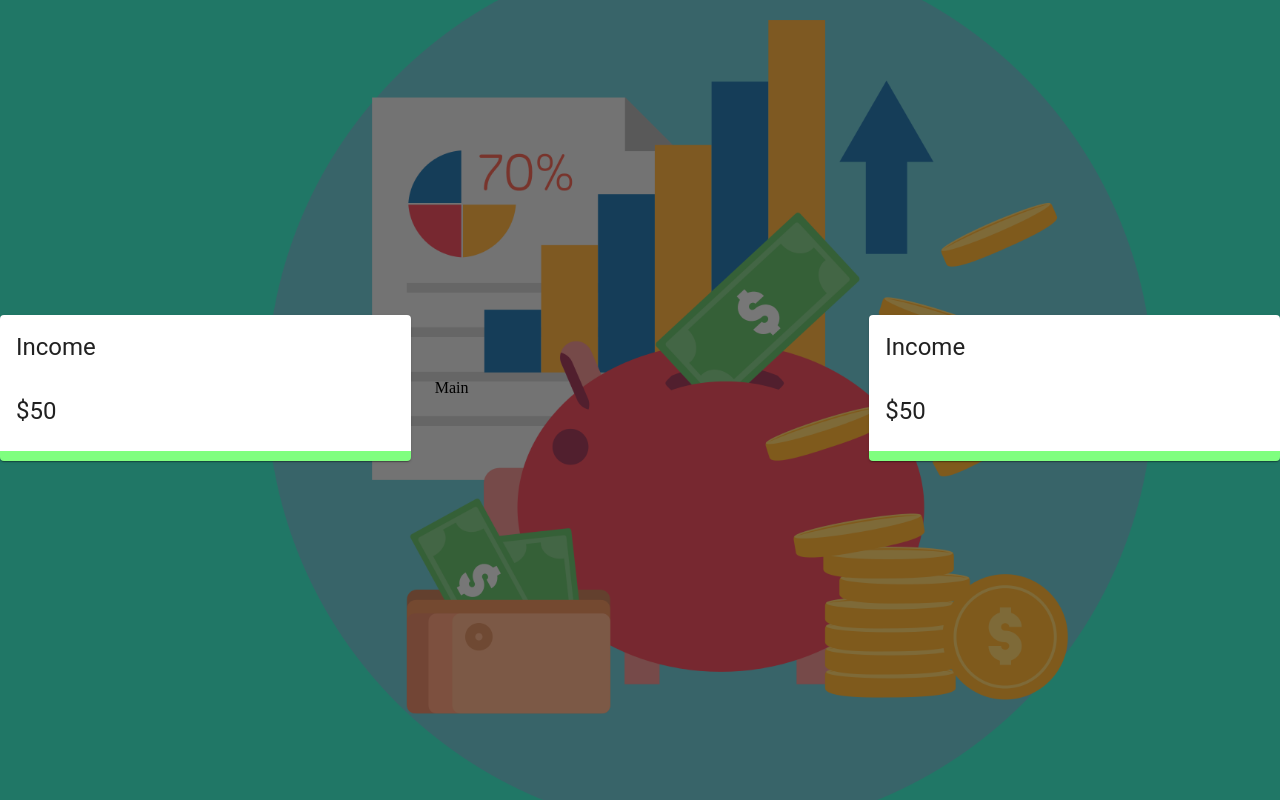
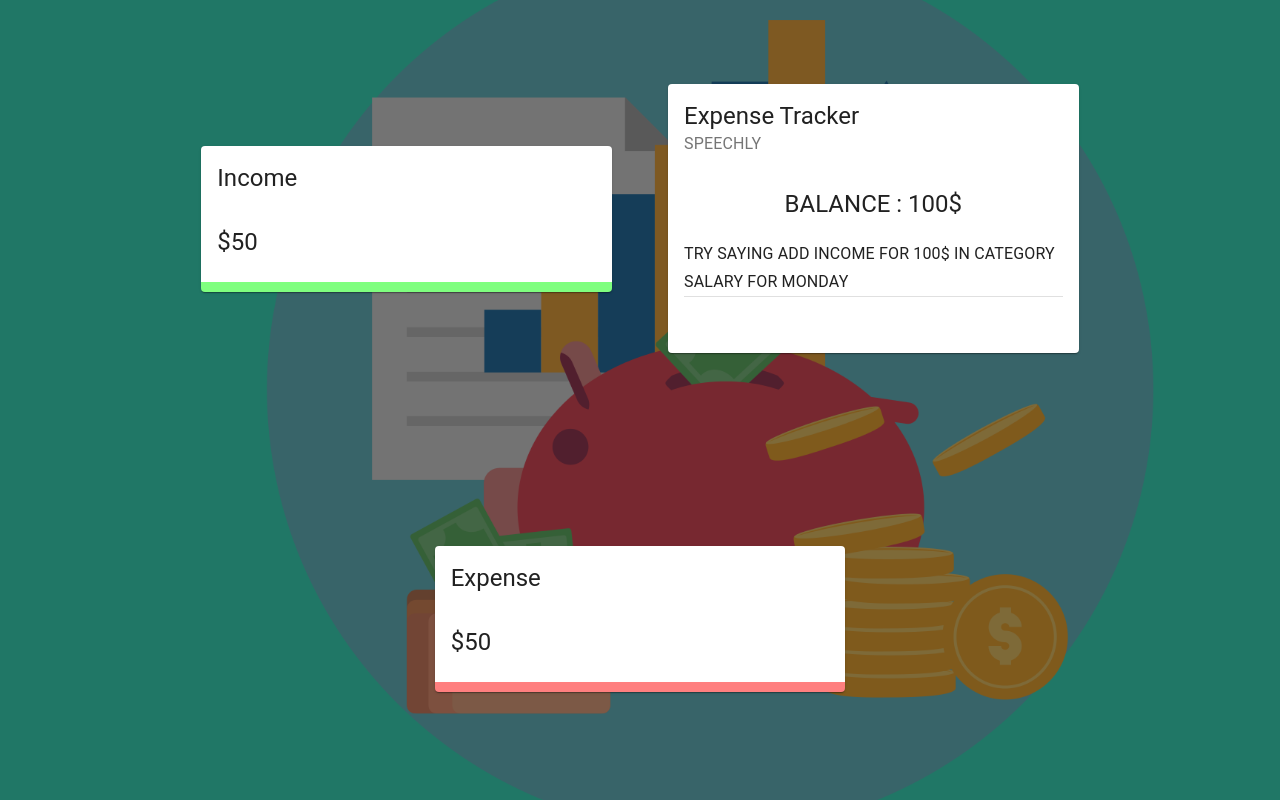
Before and after one commit to Assassin1771/EXPENSE-TRACKER, a React (Create React App) app in the folder app/: page / in a window 1280 px wide. Built offline with nearby package versions, Linux system fonts and the light colour scheme.

Commit message:
Center or Main component added

```diff
--- a/app/src/App.js
+++ b/app/src/App.js
@@ -1,30 +1,34 @@
 import React from "react";
 import Details from "./components/Details/Details";
+import Main from "./components/Main/Main";
 import { Grid } from "@material-ui/core";
 import useStyles from "./styles";
 
-const app = () => {
+const App = () => {
+  const classes = useStyles();
+
   return (
     <>
       <Grid
         container
+        className={classes.grid}
         spacing={3}
         alignItems="center"
         justify="center"
         style={{ height: "100vh" }}
       >
         <Grid item xs={12} sm={4}>
-          <Details />
+          <Details title="Income" />
         </Grid>
         <Grid item xs={12} sm={4}>
-          Main
+          <Main />
         </Grid>
         <Grid item xs={12} sm={4}>
-          <Details />
+          <Details title="Expense" />
         </Grid>
       </Grid>
     </>
   );
 };
 
-export default app;
+export default App;
--- a/app/src/components/Details/Details.js
+++ b/app/src/components/Details/Details.js
@@ -3,12 +3,12 @@ import { Card, CardHeader, CardContent, Typography } from "@material-ui/core";
 import { Doughnut } from "react-chartjs-2";
 import useStyles from "./style";
 
-const Details = () => {
+const Details = ({ title }) => {
   const classes = useStyles();
   return (
     <>
-      <Card className={classes.income}>
-        <CardHeader title="Income" />
+      <Card className={title === "Income" ? classes.income : classes.expense}>
+        <CardHeader title={title} />
         <CardContent>
           <Typography variant="h5">$50</Typography>
           {/* <Doughnut data="DATA" /> */}
--- /dev/null
+++ b/app/src/components/Main/Main.js
@@ -0,0 +1,43 @@
+import React from "react";
+import {
+  Card,
+  CardHeader,
+  CardContent,
+  Typography,
+  Grid,
+  Divider,
+} from "@material-ui/core";
+import useStyles from "./styles";
+
+const Main = () => {
+  const classes = useStyles();
+  return (
+    <>
+      <Card className={classes.root}>
+        <CardHeader title="Expense Tracker" subheader="SPEECHLY" />
+        <CardContent>
+          <Typography align="center" variant="h5">
+            BALANCE : 100$
+          </Typography>
+          <Typography
+            variant="subtitle1"
+            style={{ lineHight: "1.5em", marginTop: "20px" }}
+          >
+            TRY SAYING ADD INCOME FOR 100$ IN CATEGORY SALARY FOR MONDAY
+          </Typography>
+          <Divider />
+          {/* FORM */}
+        </CardContent>
+        <CardContent className={classes.cardContent}>
+          <Grid container spacing={2}>
+            <Grid item xs={12}>
+              {/* list */}
+            </Grid>
+          </Grid>
+        </CardContent>
+      </Card>
+    </>
+  );
+};
+
+export default Main;
--- /dev/null
+++ b/app/src/components/Main/styles.js
@@ -0,0 +1,24 @@
+import { makeStyles } from "@material-ui/core/styles";
+
+export default makeStyles((theme) => ({
+  media: {
+    height: 0,
+    paddingTop: "56.25%", // 16:9
+  },
+  expand: {
+    transform: "rotate(0deg)",
+    marginLeft: "auto",
+    transition: theme.transitions.create("transform", {
+      duration: theme.transitions.duration.shortest,
+    }),
+  },
+  expandOpen: {
+    transform: "rotate(180deg)",
+  },
+  cartContent: {
+    paddingTop: 0,
+  },
+  divider: {
+    margin: "20px 0",
+  },
+}));
```
